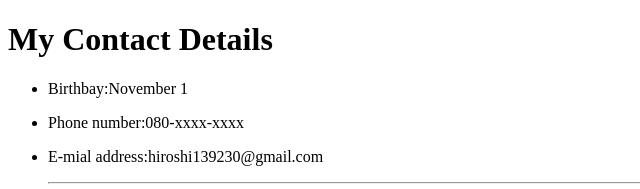
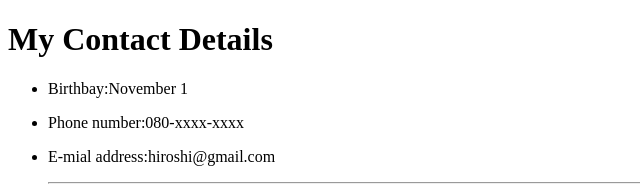
Before and after one commit to hirosh111/cv, a plain HTML site: page contact-me.html in a window 1280 px wide. Shown: the top 189 px of the page, 0-640 px from the left. Drawn offline with Linux system fonts and the light colour scheme.

Commit message:
Update contact-me.html

```diff
--- a/contact-me.html
+++ b/contact-me.html
@@ -9,7 +9,7 @@
     <ul>
       <li><p>Birthbay:November 1</p></li>
       <li><p>Phone number:080-xxxx-xxxx</p></li>
-      <li><p>E-mial address:hiroshi139230@gmail.com</p></li>
+      <li><p>E-mial address:hiroshi@gmail.com</p></li>
 <hr>
       <form action="mailto:hiroshi139230@gmail.com" method="post" enctype="text/plain">
         <label>Your Name:</label>
```
